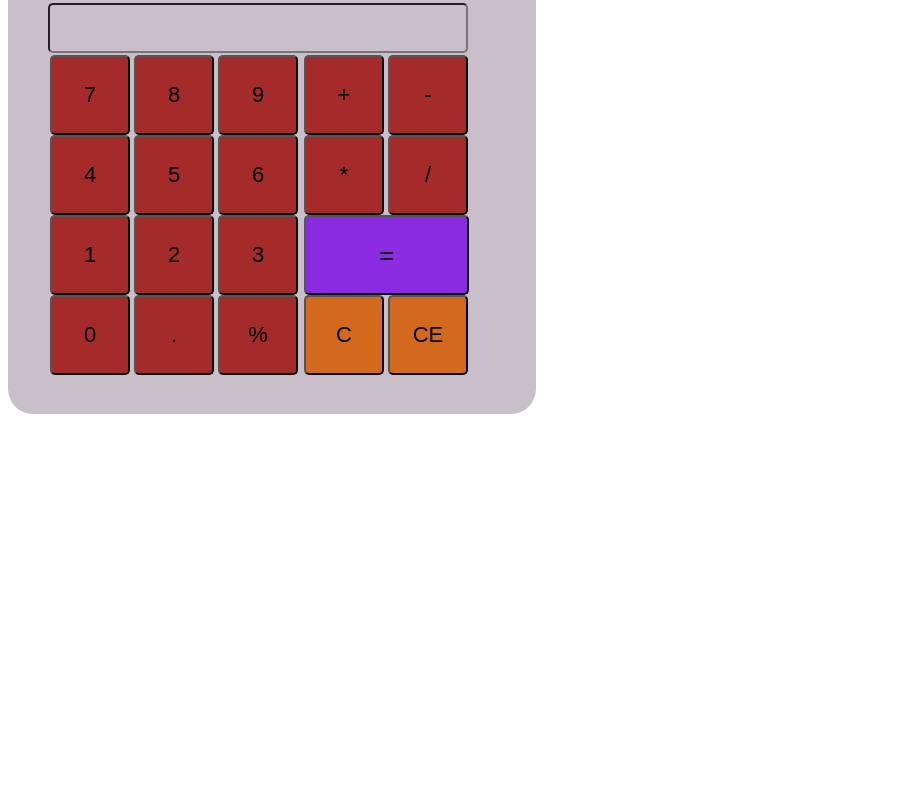
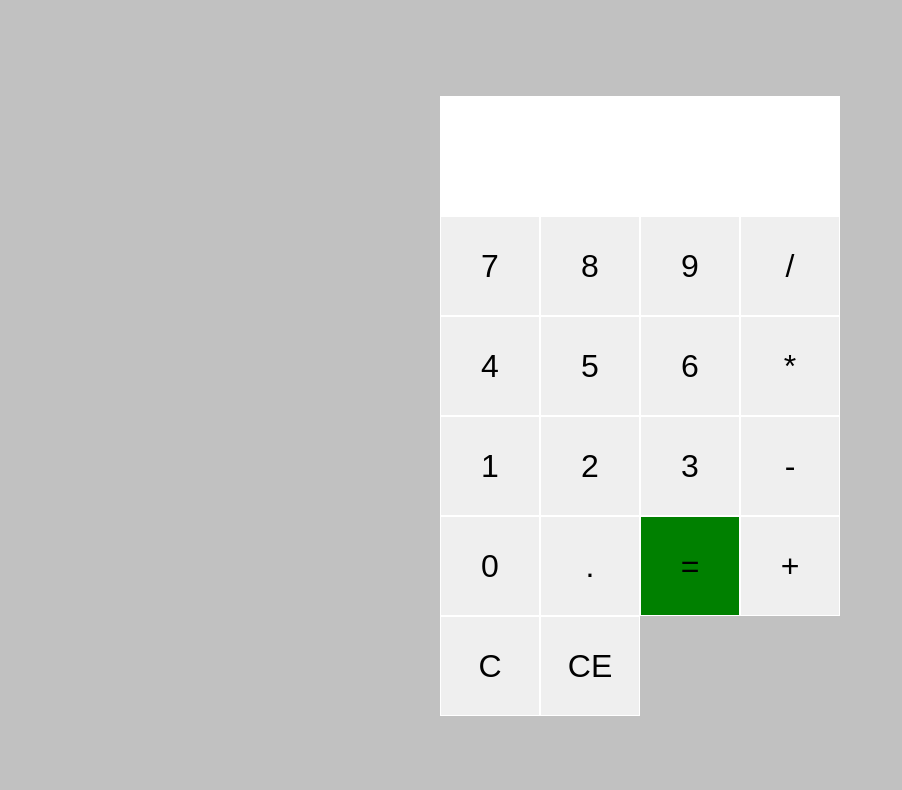
Before and after one commit to ArtemIvashenko/calc.io, a plain HTML site: page calc.html in a window 1280 px wide. Shown: the part 44-834 px from the top of the page, without its empty margins (0-902 px from the left). Before the commit the page ends 800 px from the top, so only its background shows below. Drawn offline with Linux system fonts and the light colour scheme.

Commit message:
calcelator

```diff
--- a/calc.html
+++ b/calc.html
@@ -1,7 +1,10 @@
+<!DOCTYPE html>
 <html>
 <head>
     <head>
 	    <link href = "style.css" rel = "stylesheet">
+ <script src = "script.js" defer> </script>
+
 
         <meta charset="utf-8">
         <title>Калькулятор</title>
@@ -12,39 +15,46 @@
 
        <div id = "calc">
             <p id = "title">Калькулятор</p>
-            <p id  = hystory_1></p>
-            <p id  = hystory_2></p>
-            <input  id = "displayCalc"/>
+ <div class="calculator">
+             <div class="display">
+            <div data-firstValue class="firstValue"></div>
+            <div data-secondValue class="secondValue"></div>
+        </div>
 
 
-        <div id="operator_btns">
-            <div id = "numbers">
-                <button id = "number"  onclick="buttonpress('7')">7</button>
-                <button  id = "number" onclick="buttonpress('8')">8</button>
-                <button  id = "number" onclick="buttonpress('9')">9</button>
-                <button  id = "number" onclick="buttonpress('4')">4</button>
-                <button  id = "number" onclick="buttonpress('5')">5</button>
-                <button  id = "number" onclick="buttonpress('6')">6</button>
-                <button  id = "number" onclick="buttonpress('1')">1</button>
-                <button  id = "number" onclick="buttonpress('2')">2</button>
-                <button  id = "number" onclick="buttonpress('3')">3</button>
-                <button  id = "number" onclick="buttonpress('0')">0</button>
-
-                <button  id = "number" onclick="buttonpress('.')">.</button>
-                <button  id = "number" onclick="buttonpress('%')">%</button>
-            </div>
-            <div id = "operators">
-                <button  id = "number" onclick="buttonpress('+')">+</button>
-                <button  id = "number" onclick="buttonpress('-')">-</button>
-                <button  id = "number" onclick="buttonpress('*')">*</button>
-                <button  id = "number" onclick="buttonpress('/')">/</button>
-
-                <button id = "calk1" class = "new"onclick ="calk()">=</button>
-                <button id="numberclear" onclick="clearr()">С</button>
-                <button id = "numberclear"onclick ="bakspase()">CE</button>
 
 
-            </div>
+                <button data-number  >7</button>
+                <button data-number >8</button>
+                <button data-number >9</button>
+
+		<button  data-operator >/</button>
+
+                <button data-number >4</button>
+
+                <button  data-number >5</button>
+                <button  data-number >6</button>
+		<button  data-operator >*</button>
+
+                <button  data-number >1</button>
+                <button  data-number >2</button>
+                <button  data-number >3</button>
+		<button  data-operator >-</button>
+
+                <button  data-number >0</button>
+
+                <button  data-number >.</button>
+
+
+
+
+                <button data-equals class = "eq" >=</button>
+		<button  data-operator >+</button>
+                <button data-allclear >С</button>
+                <button  data-bakspace>CE</button>
+
+
+
 
         </div>
 
@@ -52,6 +62,4 @@
     </div>
       </body>
 
-        <script src = "script.js"> </script>
-
-  </html>
+         </html>
--- a/script.js
+++ b/script.js
@@ -1,85 +1,134 @@
-let displayCalc  = document.getElementById("displayCalc");
+class Calculator{
+	constructor(firstValueText, secondValueText){
+		this.firstValueText = firstValueText;
+		this.secondValueText = secondValueText;
+		this.clear();
+}
 
+clear (){
+    	this.secondValue = '';
+	this.firstValue = "";
+	this.operator = undefined;
+}
 
-        function calk(){
-          let hystory_1 = displayCalc.value;
+bakspace(){
+	this.secondValue = this.secondValue.toString().slice(0,-1);
+}
 
-            document.getElementById("hystory_1").innerHTML = hystory_1;
+updateDisplay(){
 
-
-            let operator = "";
-            let res = "";
-
-            for( let i=0; i<displayCalc.value.length; i++){
-                         if (displayCalc.value[i]=="+"){
-                             operator="+";
-                            res=displayCalc.value.split(operator);
-                            displayCalc.value = parseFloat(res[0]) + parseFloat(res[1]);
-                             alert(displayCalc.value);
-                 }
-                 else
-                        if (displayCalc.value[i]=="-"){
-                             operator="-";
-                             res=displayCalc.value.split(operator);
-                            displayCalc.value = parseFloat(res[0]) - parseFloat(res[1]);
-                            alert(displayCalc.value);
-
-                 }
-                else
-                        if (displayCalc.value[i]=="*"){
-                            operator="*";
-                            res=displayCalc.value.split(operator);
-                            displayCalc.value = parseFloat(res[0]) * parseFloat(res[1]);
-                            alert(displayCalc.value);
-                 }
-                else    if (displayCalc.value[i]=="/"){
-                            operator="/";
-                            res=displayCalc.value.split(operator);
-                            displayCalc.value = parseFloat(res[0]) / parseFloat(res[1]);
-                            alert(displayCalc.value);
-                 }
-                else
-                        if (displayCalc.value[i]=="%"){
-                             operator="%";
-                            res=displayCalc.value.split(operator);
-                            displayCalc.value = parseFloat(res[0]) % parseFloat(res[1]);
-                            alert(displayCalc.value);
-
+this.secondValueText.innerText = this.secondValue;
+if (this.opertor !== null){
+		this.firstValueText.innerText  = this.firstValue;
+	}else {
+      this.firstValueText.innerText = '';
 }
 }
 
 
+appendNumber(number) {
+    if (number === '.' && this.secondValue.includes('.')) return
+    this.secondValue = this.secondValue.toString() + number.toString();
+  }
 
-         //  displayCalc.value = eval(displayCalc.value);
+choiseOperator (operator){
+	if (this.secondValue ==='') return;
+	if (this.firstValue !=='')	{
+		this.calk();
+}
+		this.operator = operator;
+		this.firstValue = this.secondValue;
+		this.secondValue = '';
+}
 
+calk() {
+	let result;
+	const a = parseFloat(this.firstValue);
+	const b = parseFloat(this.secondValue);
+		if ( a=== isNaN || b === isNaN) return;
+	if (this.operator ==='+'){
+		result = a+b;
+	}else if (this.operator ==='-'){
+		result = a-b;
+	} else if (this.operator ==='*'){
+		result = a*b;
+	}else if(this.operator ==='/'){
+		result = a/b;
 
-            document.getElementById("displayCalc").innerHTML = displayCalc.value;
+	}else return;
+this.secondValue = result;
 
+this.firstVale = '';
 
 }
 
 
-function clearr(){
-    displayCalc.value = '';
-  document.getElementById("displayCalc").innerHTML = displayCalc.value;
+}
+const numberbtn = document.querySelectorAll('[data-number]');
+const operatorbtn = document.querySelectorAll ('[data-operator]');
+const equalsbtn = document.querySelector ('[data-equals]');
+const allClear = document.querySelector ('[data-allclear]');
+const bakspace = document.querySelector ('[data-bakspace]');
+const firstValueText = document.querySelector ('[data-firstValue]');
+const secondValueText = document.querySelector ('[data-secondValue]');
+
+
+const calculator = new Calculator(firstValueText, secondValueText);
+
+numberbtn.forEach(button =>{
+	button.addEventListener('click' , () => {
+		calculator.appendNumber (button.innerText);
+		calculator.updateDisplay();
+	});
+});
+
+operatorbtn.forEach(button =>{
+	button.addEventListener('click' , () =>{
+		calculator.choiseOperator(button.innerText);
+		calculator.updateDisplay();
+	});
+});
+
+equalsbtn.addEventListener('click' , button => {
+	calculator.calk();
+	calculator.updateDisplay();
+});
+
+allClear.addEventListener('click' , button => {
+	calculator.clear();
+	calculator.updateDisplay();
+});
+
+bakspace.addEventListener ('click' , button =>{
+	calculator.bakspace();
+	calculator.updateDisplay();
+});
+
+document.addEventListener('keydown', function (event){
+	if (event.key === 'Enter' || event.key === '='){
+		event.preventDefault();
+		calculator.calk();
+		calculator.updateDisplay();
+		}
+	if ( event.key === "Backspace" || event.key === 'Escape'){
+		 event.preventDefault();
+		calculator.bakspace();
+		calculator.updateDisplay();
+		}
+	if (event.key === '.'){
+		 event.preventDefault();
+		calculator.appendNumber(event.key);
+		calculator.updateDisplay();
+		}
+	if (event.key === '1'|| event.key === '2'|| event.key === '3'|| event.key === '4'|| event.key === '5'|| event.key === '6'|| event.key === '7'|| event.key === '8'|| event.key === '9'|| event.key === '0'){
+		 event.preventDefault();
+		calculator.appendNumber(event.key);
+		calculator.updateDisplay();
 		}
 
-
-        function buttonpress(pressbtn){
-            displayCalc.value  = displayCalc.value + pressbtn;
-            document.getElementById("displayCalc").innerHTML = displayCalc.value;
-        }
-        function bakspase(){
-            displayCalc.value = displayCalc.value.slice(0,length-1);
-            document.getElementById("displayCalc").innerHTML = displayCalc.value
-        }
-        calk1.onclick = function(){
-
-            calk();
-         }
-
-         document.addEventListener('keydown', function(event) {
-  if ( event.keyCode == 13 ) {
-    calk();
+	if (event.key === '+'|| event.key === '-'|| event.key === '*'|| event.key === '/'){
+		 event.preventDefault();
+		calculator.choiseOperator(event.key);
+		calculator.updateDisplay();
 		}
 });
--- a/style.css
+++ b/style.css
@@ -1,62 +1,60 @@
-#calc{
-    width: 488;
-    background-color:c8bfcb;
-    height: 450;
-    padding-left: 40;
-    border-radius: 25px;
+*, *::before, *::after {
+    box-sizing: border-box;
+    font-family: Gotham Rounded, sans-serif;
+    font-weight: normal;
+  }
+
+  body {
+    margin: 0;
+    padding: 0;
+    background: #c1c1c1;
+    }
+
+    .calculator {
+      display: grid;
+      justify-content: center;
+      align-content: center;
+      min-height: 100vh;
+      grid-template-columns: repeat(4, 100px);
+      grid-template-rows: minmax(120px, auto) repeat(5, 100px);
+      }
+
+      .calculator > button {
+        cursor: pointer;
+        font-size: 2rem;
+        border: 1px, solid #FFFFFF;
+        outline: none;
+        background-color: rbga(255, 255, 255, 0.75);
+      }
+
+        .calculator > button:hover {
+          background-color: #a9a9a9;
+        }
+
+
+        .display{
+          grid-column: 1 / -1;
+          background-color: white;
+          display: flex;
+          align-items: flex-end;
+          justify-content: space-around;
+          flex-direction: column;
+          padding: 10px;
+          word-wrap: break-word;
+          word-break: break-all;
+        }
+
+        .display .firstValue{
+          color: grey;
+          font-size: 1.5rem;
+        }
+
+        .display .secondValue{
+          color: black;
+          font-size: 2.5rem;
+        }
+
+	.eq {
+		background-color: green;
 
 }
-
-            button{
-                background-color: brown;
-                width: 80;
-                height: 80;
-                border-radius: 5px;
-                font-size: 22;
-            }
-            input{
-                width: 420;
-                height: 50;
-                font-size: 20;
-                border-radius: 5px;
-                background-color:c8bfcb;
-                font-weight: bolder;
-                text-align: end;
-
-            }
-
-            .new{
-                background-color:blueviolet;
-                width: 165;
-                height: 80;
-                border-radius: 5px;
-                font-size: 25;
-            }
-            #numberclear{
-
-                background-color:chocolate;
-
-            }
-            #numbers {
-float: left;
-display: block;
-width: 250;
-border: 1px;
-margin: 2px
-            }
-            #operators{
-                float: left;
-                display: block;
-                width: 230;
-                border: 1px;
-                margin: 2px
-            }
-            #title{
-                font-size: 18;
-                font-weight: bolder;
-                margin-left: 160px;
-            }
-            #hystory_1{
-                margin-left: 370px;
-                color :slategrey;
-            }
```
Also changed, not shown: 1 other file. Lines whose indentation alone changed are shown as unchanged.
